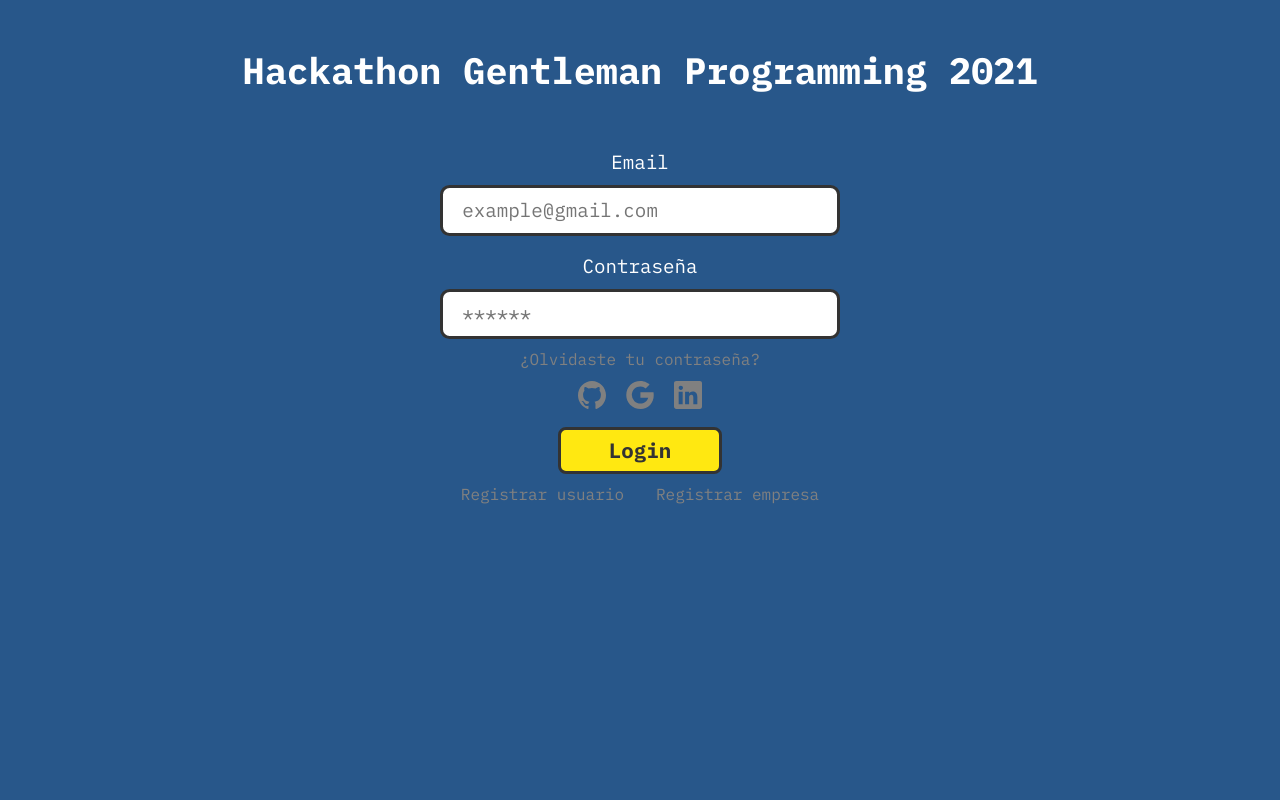
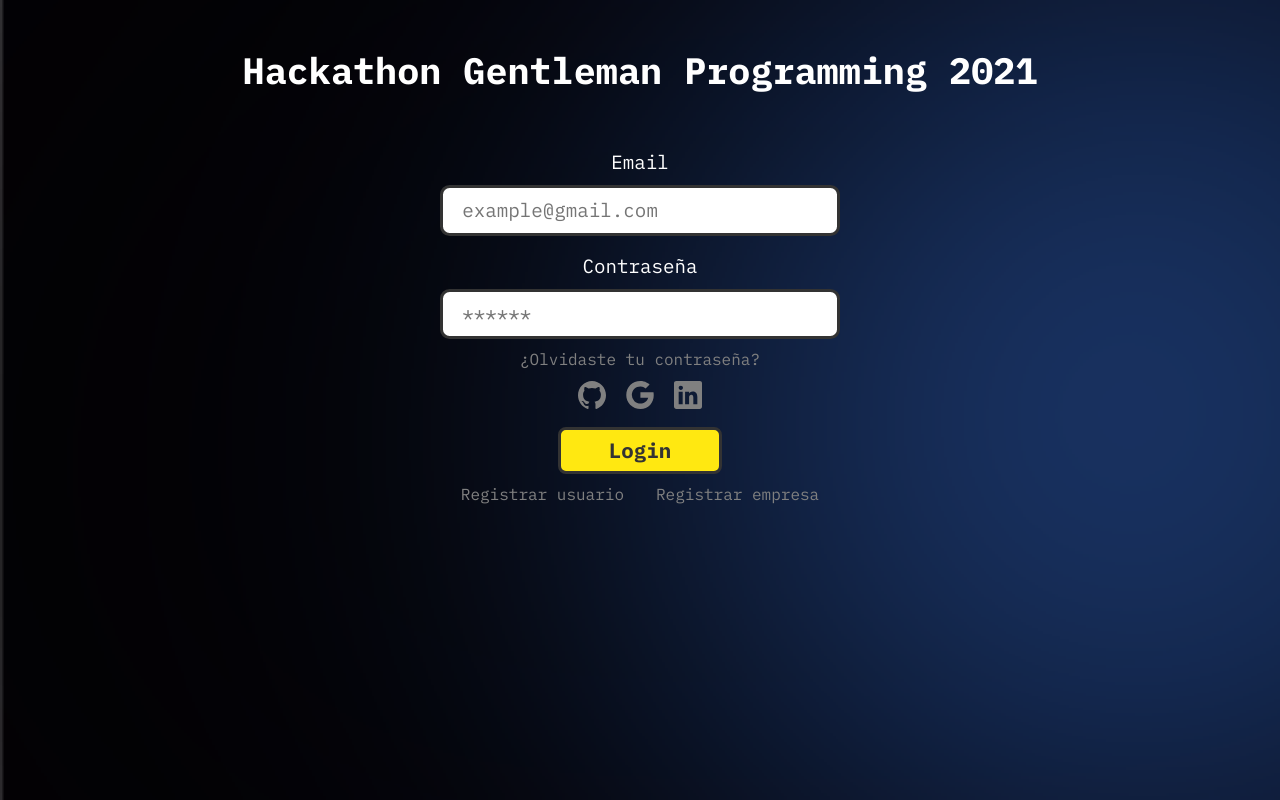
Before and after one commit to Ox18/hackathon-app, a React (Create React App) app: page / in a window 1280 px wide. Built offline with nearby package versions, Linux system fonts and the light colour scheme.

Commit message:
Update _base.scss

```diff
--- a/src/styles/base/_base.scss
+++ b/src/styles/base/_base.scss
@@ -7,6 +7,7 @@
     border: none;
     outline: none;
     text-decoration: none;
+    transition: all .2s linear;
 }
 
 html,
@@ -14,7 +15,9 @@
     height: 100vh;
     width: 100vw;
     overflow-x: hidden;
-    background-color: #28578A;
+    background-image: url(../../assets/images/bg.png);
+    background-repeat: no-repeat;
+    background-size: cover;
 }
 
 main {
```
